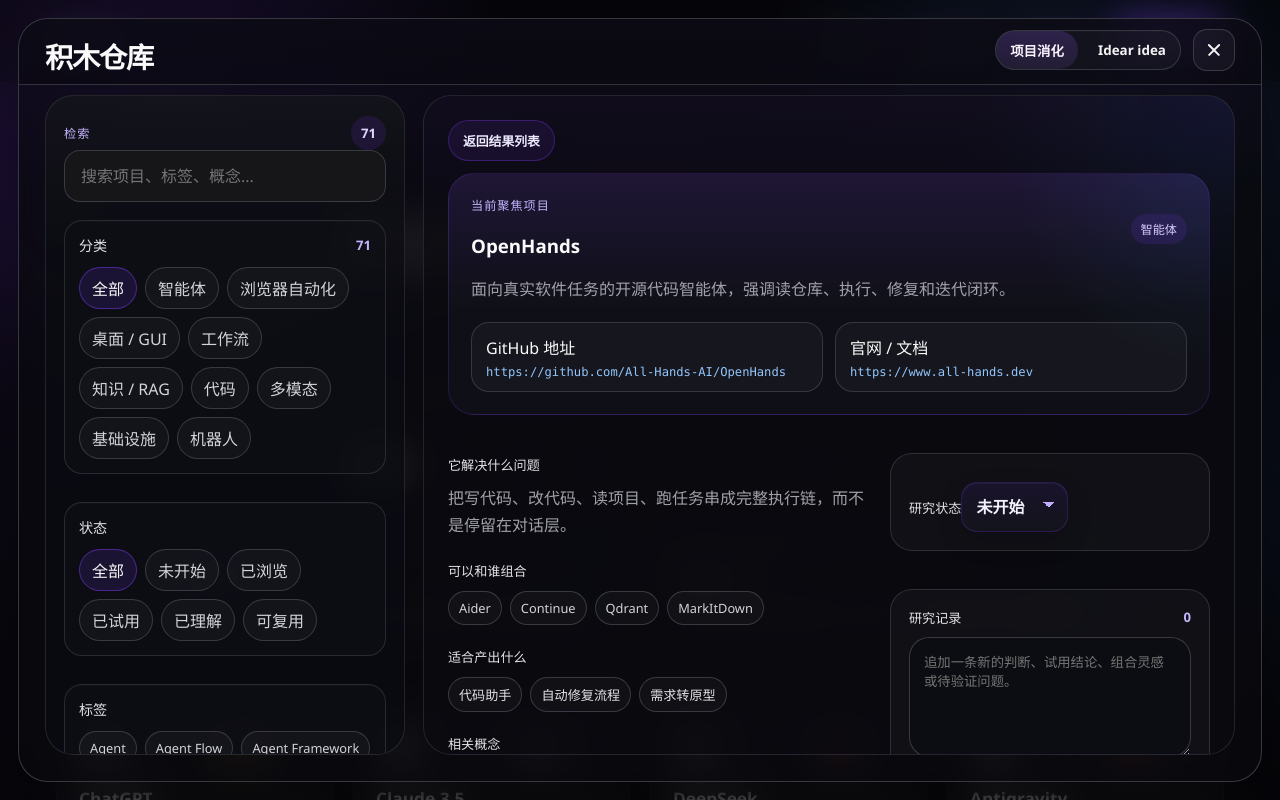
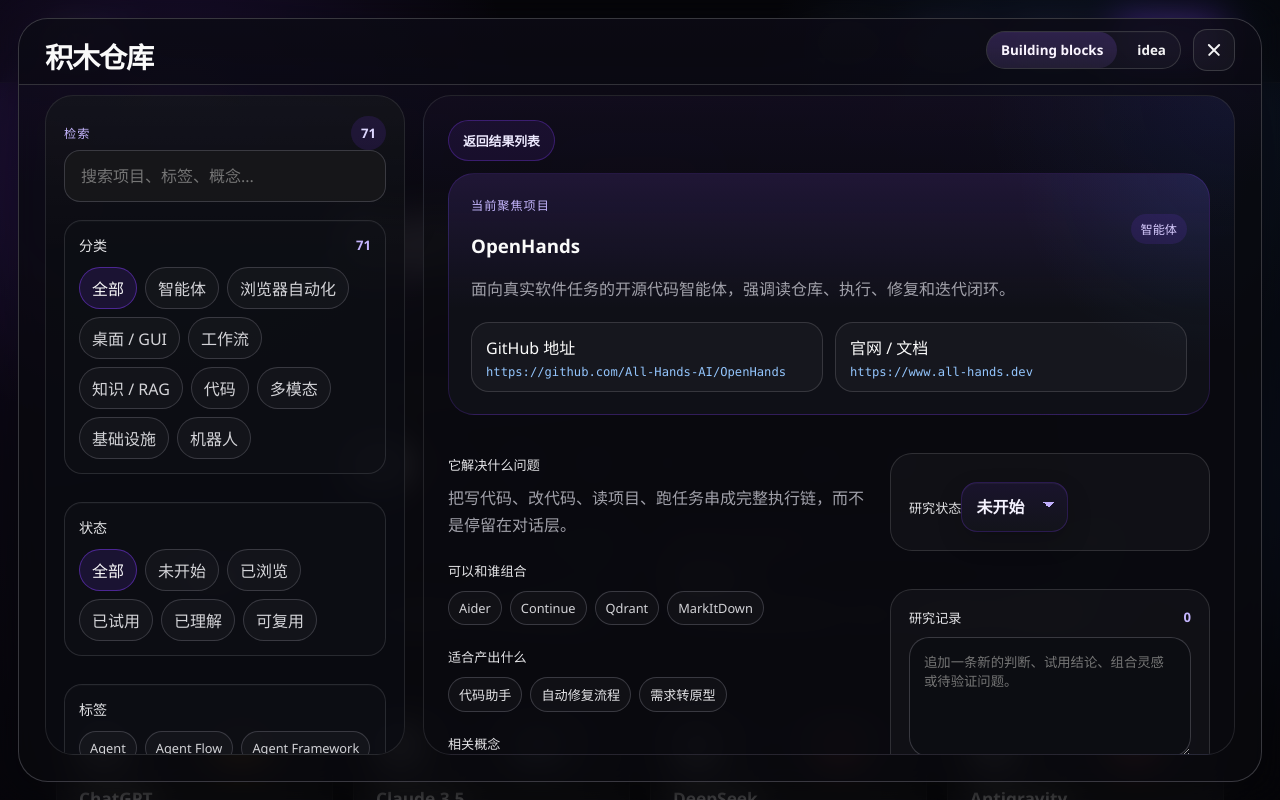
Before and after one commit to 9iliudar/Ai123, a Next.js app: page / in a window 1280 px wide. Both pictures are taken after a click on the button "积木仓库". Shown: the top 800 px of the page. Built offline with nearby package versions, Linux system fonts and the light colour scheme; grey boxes are pictures that could not be loaded.

Commit message:
Rename warehouse mode tabs

```diff
--- a/components/brick-warehouse.js
+++ b/components/brick-warehouse.js
@@ -443,14 +443,14 @@
                 className={`blocks-workspace-tab ${activeWorkspace === "digest" ? "active" : ""}`}
                 onClick={() => setActiveWorkspace("digest")}
               >
-                <span>项目消化</span>
+                <span>Building blocks</span>
               </button>
               <button
                 type="button"
                 className={`blocks-workspace-tab ${activeWorkspace === "idea" ? "active" : ""}`}
                 onClick={() => setActiveWorkspace("idea")}
               >
-                <span>Idear idea</span>
+                <span>idea</span>
               </button>
             </div>
             <button type="button" className="blocks-close" aria-label="关闭积木仓库" title="关闭积木仓库" onClick={onClose} />
```
